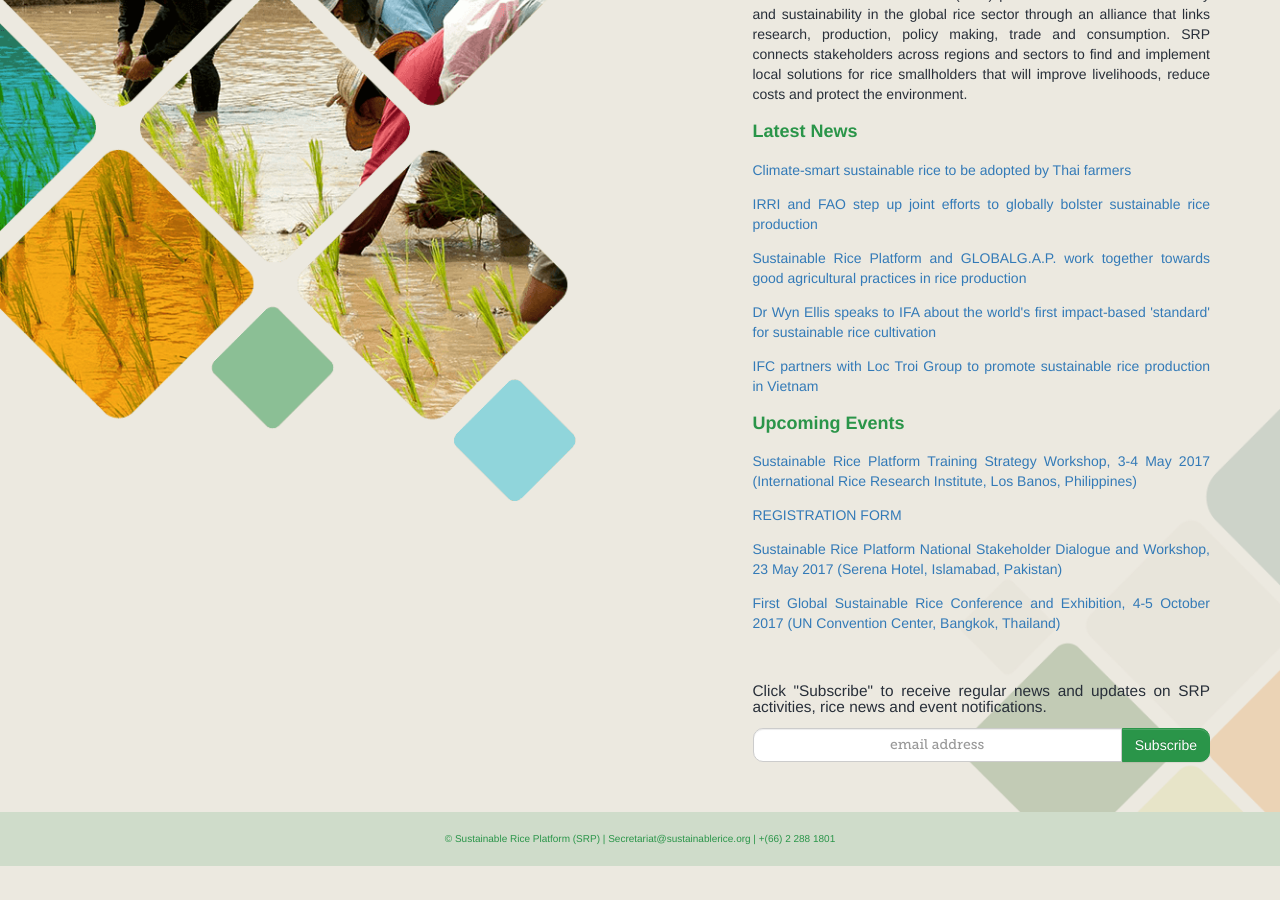
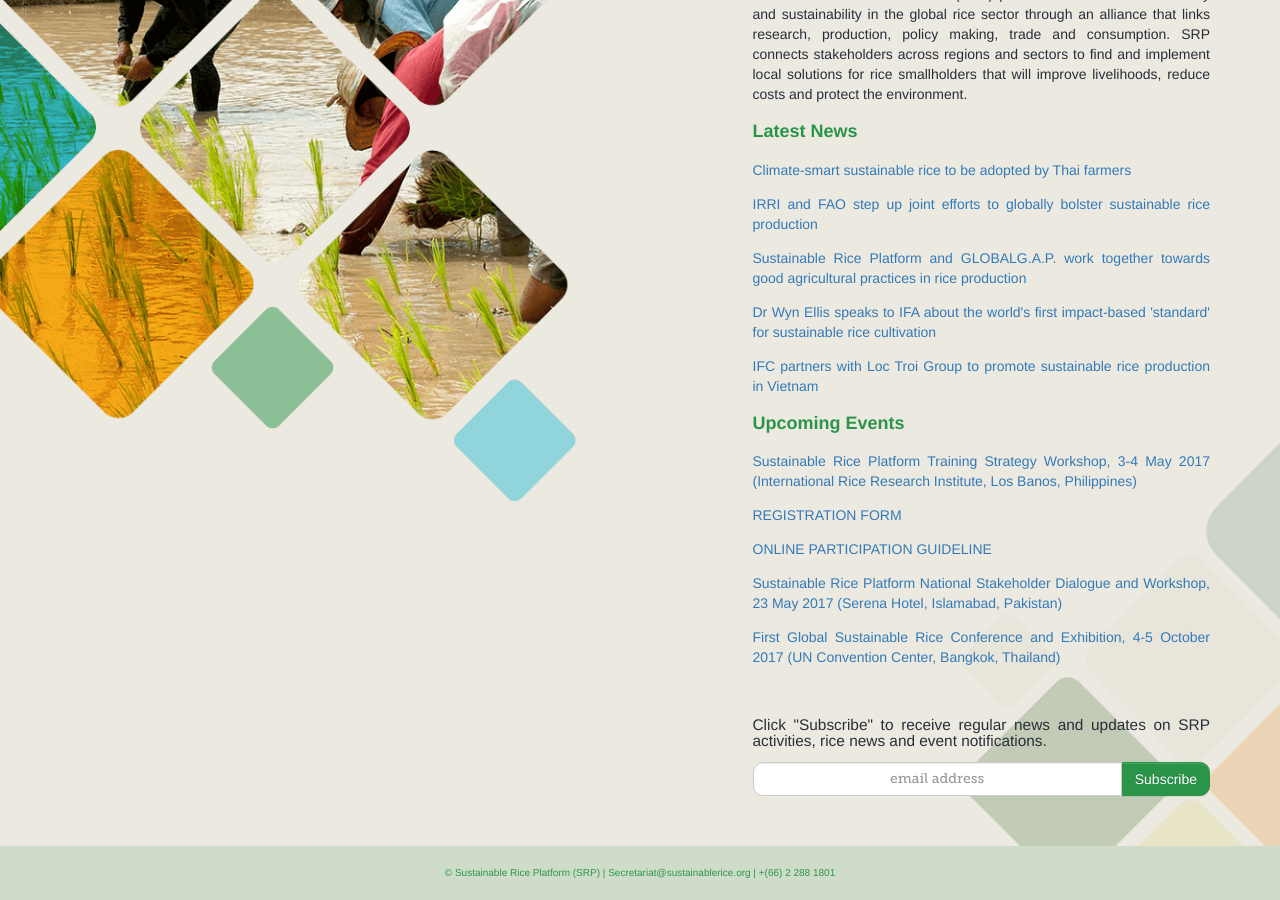
Before and after one commit to sustainablericeplatform/sustainablericeplatform.github.io, a Jekyll site: the page built from index.html, in a window 1280 px wide and 900 px high, scrolled down 642 px. Built offline with Jekyll 4.4.1, drawn with Linux system fonts in a browser that asks for light colours; before the commit the page ends 1508 px from its top, so only the background shows below that.

Commit message:
Update index.html

```diff
--- a/index.html
+++ b/index.html
@@ -22,6 +22,7 @@ layout: default
                 <h2 class="green">Upcoming Events</h2>
                 <p><a href="/assets/docs/Updated Background, Programme and Registration Form for the SRP Training Strategy Workshop 3-4 May 2017.pdf" target="_blank">Sustainable Rice Platform Training Strategy Workshop, 3-4 May 2017 (International Rice Research Institute, Los Banos, Philippines)</a></p>
                 <p><a href="/assets/docs/Registration Form_Sustainable Rice Platform Training Strategy Workshop 2017.pdf" target="_blank">REGISTRATION FORM</a></p>
+                <p><a href="/assets/docs/Online Participation Guidelines - SRP Training Strategy Workshop 3-4 May 2017.pdf" target="_blank">ONLINE PARTICIPATION GUIDELINE</a></p>
                 <p><a href="/assets/docs/SRP National Stakeholder Dialogue and Workshop - Islamabad 23 May 2017.pdf" target="_blank">Sustainable Rice Platform National Stakeholder Dialogue and Workshop, 23 May 2017 (Serena Hotel, Islamabad, Pakistan)</a></p>
                 <p><a href="http://www.sustainablericeconference.org" target="_blank">First Global Sustainable Rice Conference and Exhibition, 4-5 October 2017 (UN Convention Center, Bangkok, Thailand)</a></p>
                 <div class="subscribe-wrapper" style="margin-top: 50px;">
```
